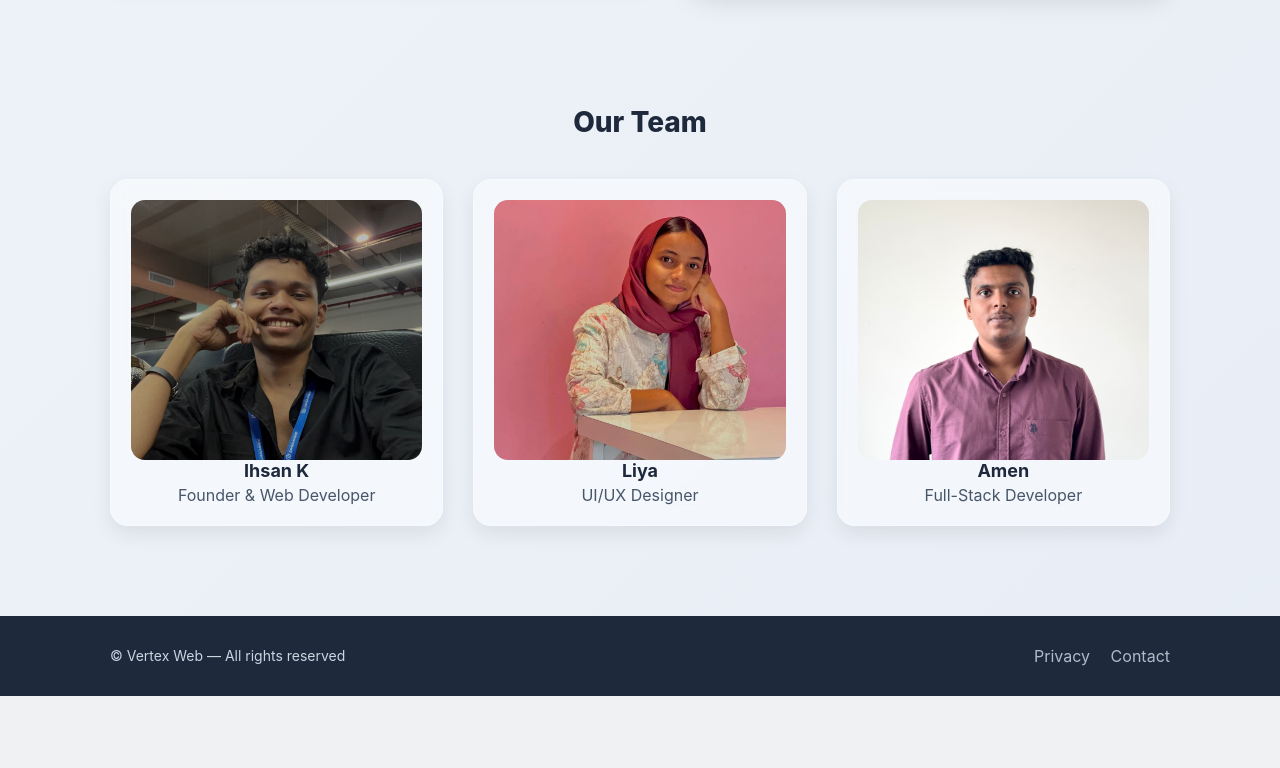
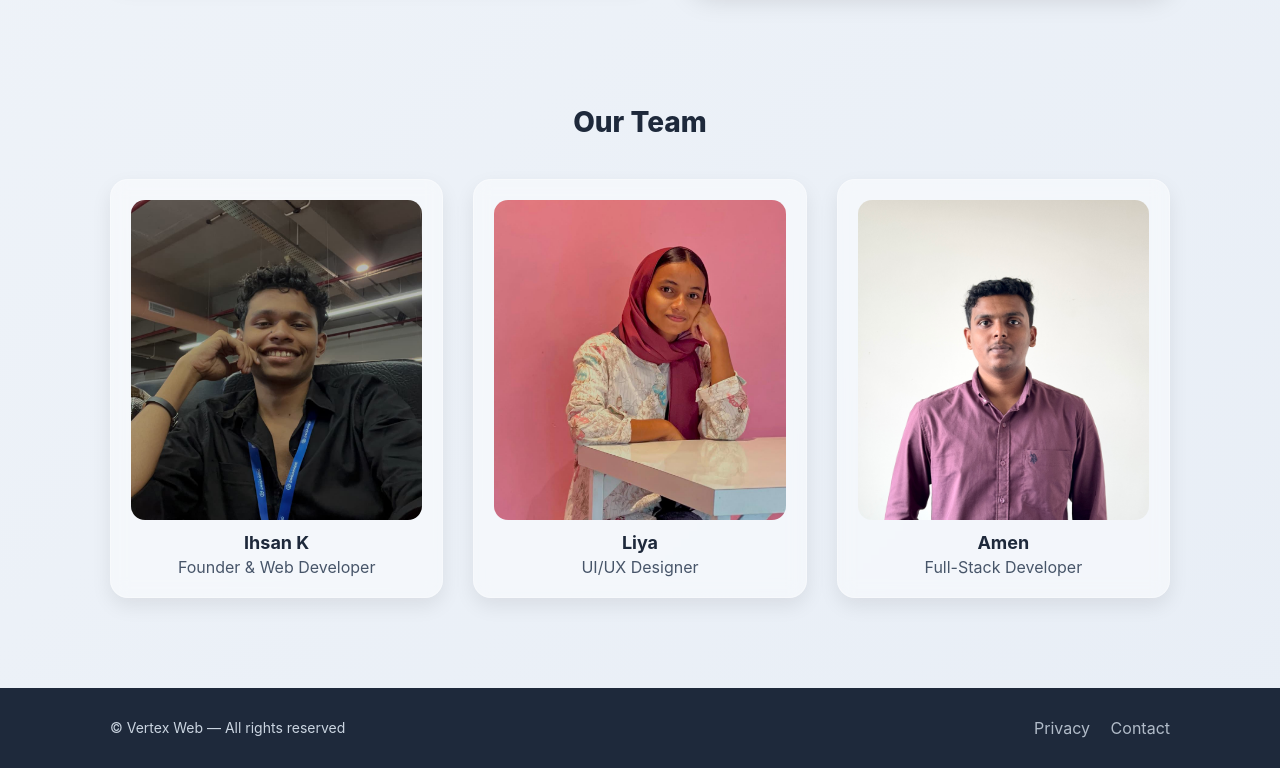
Before and after one commit to ihsanshanu03-pixel/vertex, a Django app: template portfolio/templates/about.html in a window 1280 px wide. Shown: the part 775-1543 px from the top of the page. Before the commit the page ends 1471 px from the top, so only its background shows below. Run offline with Django 3.2, Linux system fonts and the light colour scheme; the template is opened without the code that fills it, so the values that code supplies are empty.

```diff
--- a/portfolio/templates/about.html
+++ b/portfolio/templates/about.html
@@ -152,10 +152,13 @@
     }
     .team-item img {
       width: 100%;
-      height: 260px;
-      object-fit: cover;
+      height: 320px;        /* portrait height */
+      object-fit: cover;    /* crop nicely */
+      aspect-ratio: 4 / 5;  /* portrait */
       border-radius: 14px;
-    }
+      margin-bottom: 12px;
+
+     }
     .team-item h4 {
       font-size: 18px;
       margin-bottom: 4px;
```
